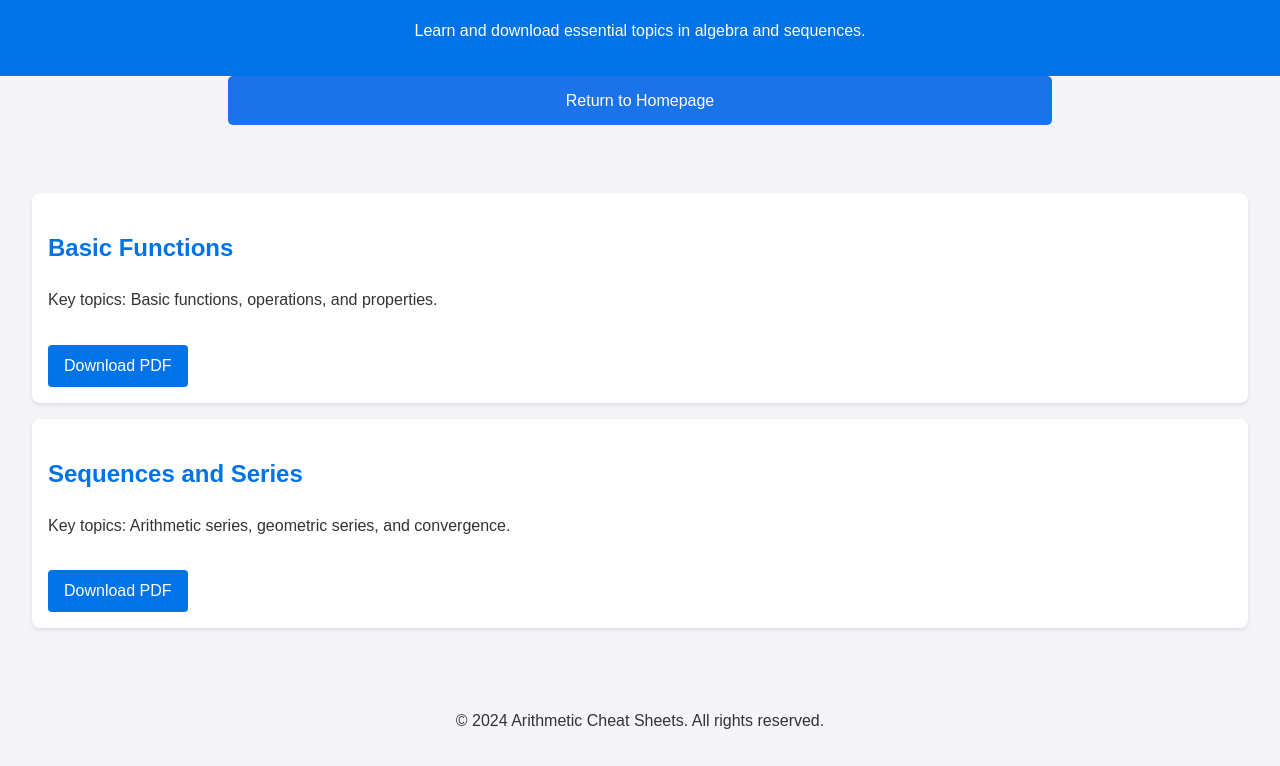
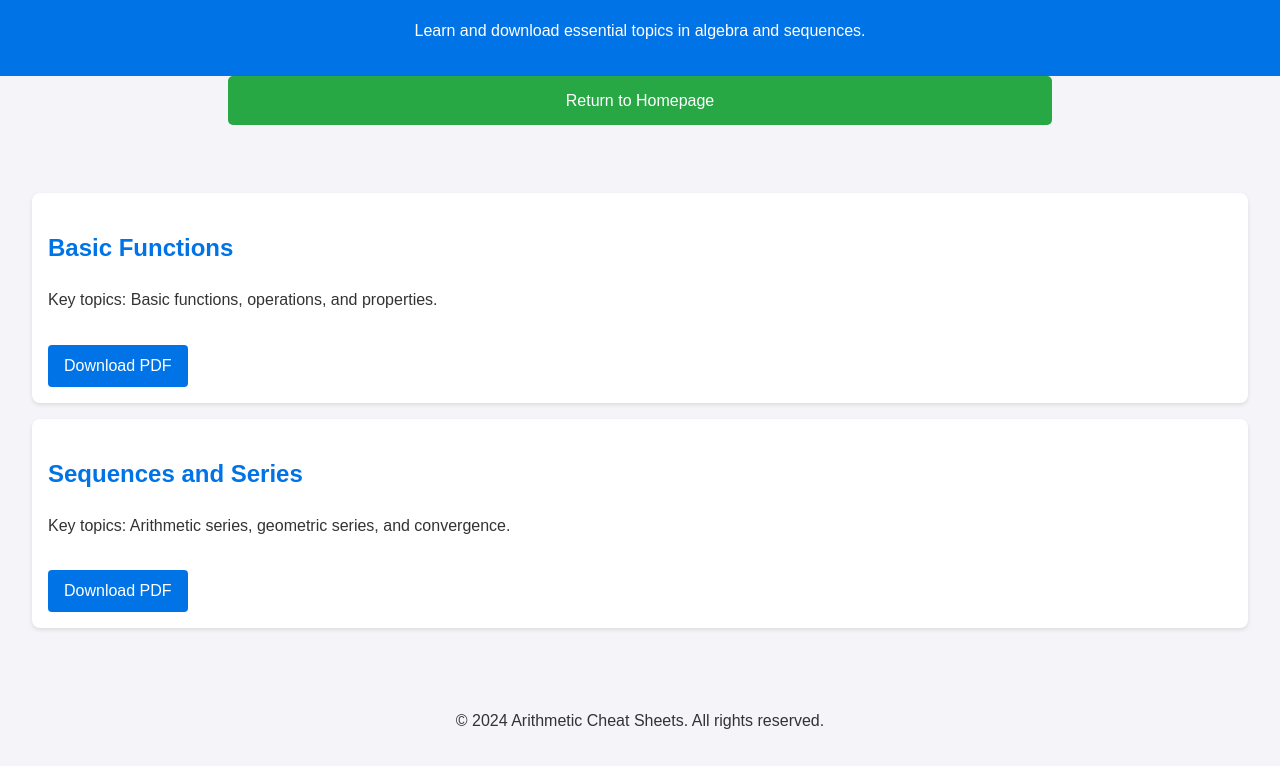
Before and after one commit to Downlaodableresources/Downloadableresources-, a plain HTML site: page index.html in a window 1280 px wide. Shown: the part 92-858 px from the top of the page. Drawn offline with Linux system fonts and the light colour scheme.

Commit message:
Update styles.css

```diff
--- a/styles.css
+++ b/styles.css
@@ -55,7 +55,7 @@ footer {
     width: 100%;
     max-width: 800px;
     padding: 12px;
-    background-color: #1a73e8;
+    background-color: #28a745;
     color: white;
     border: none;
     border-radius: 5px;
@@ -68,5 +68,5 @@ footer {
 }
 
 .return-home-btn:hover {
-    background-color: #1557b0;
+    background-color: #218838;
 }
```
